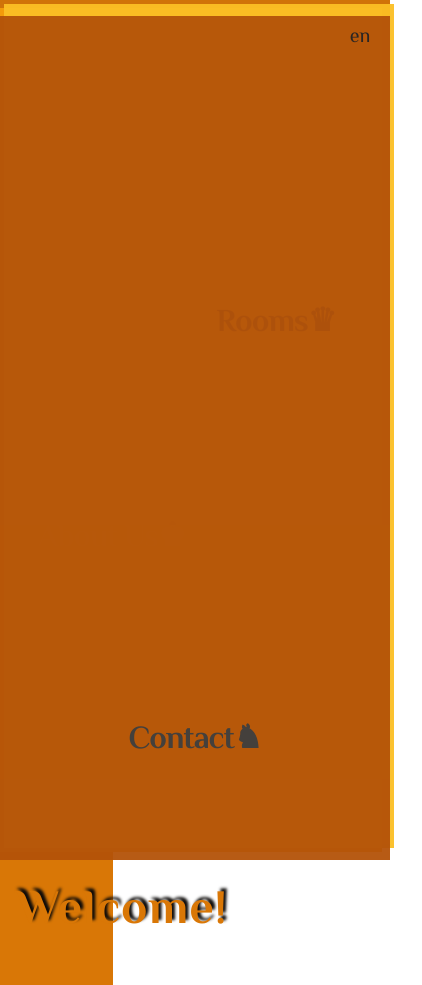
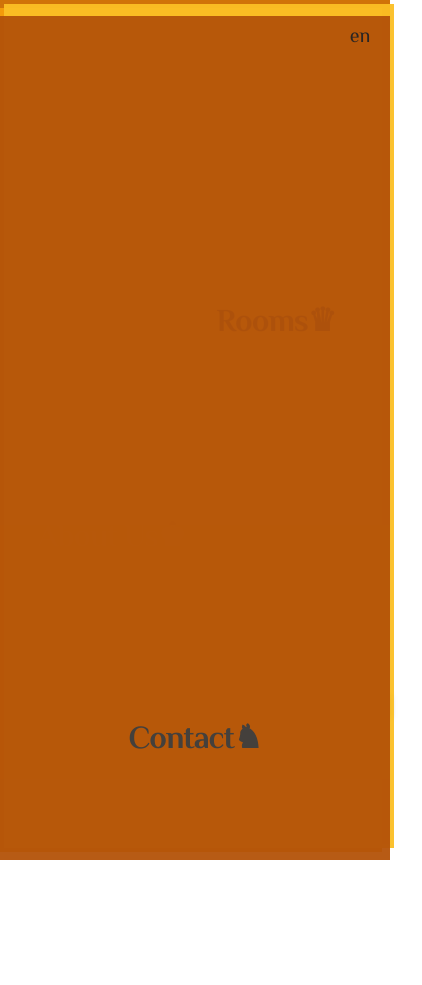
Before and after one commit to SlobodanDodic/Sombor19, a Next.js app: page /en/ in a window 390 px wide. Shown: the whole page, 422 px wide, since content can reach past the window. After the commit the page ends 844 px from the top, so only its background shows below. Built offline with nearby package versions, Linux system fonts and the light colour scheme; what tailwindcss-animated would draw is missing.

Commit message:
fix mobile view

```diff
--- a/app/[lang]/components/home/HomePage.tsx
+++ b/app/[lang]/components/home/HomePage.tsx
@@ -18,36 +18,26 @@ export function HomePage({ home }: IHome) {
 
   return (
     <div className="relative w-screen">
-      <div className="absolute w-screen top-4 left-0 h-6 z-10">
-        {/* <div
-          className={`absolute rounded-s-sm top-16 right-2 shadow-md shadow-stone-950 h-6 bg-stone-800 transition-all duration-[1500ms] ${
-            isLoaded ? "w-[47%]" : "w-0"
-          } z-10`}
-        /> */}
+      <div
+        className={`absolute bottom-0 left-0 h-6 shadow-md shadow-stone-950 bg-amber-600 transition-all duration-[1200ms] z-0 ${
+          isLoaded ? "w-screen" : "w-0"
+        }`}
+      />
 
-        {/* <div
-          className={`absolute bottom-0 left-0 h-6 shadow-md shadow-stone-950 bg-amber-600 transition-all duration-[1200ms] ${
-            isLoaded ? "w-screen" : "w-0"
-          }`}
-        /> */}
-
-        <div className="flex w-screen max-w-6xl mx-auto">
+      <div className="absolute w-screen top-8 left-0 h-6 z-10">
+        <div className="flex w-[80%] max-w-6xl mx-auto">
           <div className="hidden md:flex w-[33%]" />
           <div className="relative flex flex-col justify-end items-end w-screen md:w-[34%] text-stone-900 shadow-stone-950 text-shadow-heading">
-            <h1 className="relative text-5xl text-stone-800 font-extrabold tracking-[2px] pr-4 animate-fade-down animate-duration-[2000ms]">
+            <h1 className="relative text-stone-800 font-extrabold tracking-[2px] pr-4 animate-fade-down animate-duration-[2000ms]">
               <span className="mr-3 text-amber-600">⊹</span>
               {home.apartment}
             </h1>
             <span
-              className={`absolute circle-null -top-5 left-1/2 transform -translate-x-1/2 rounded-full w-20 h-20 shadow-inner shadow-stone-800 bg-amber-600 -z-10 transition-all duration-700 ${
+              className={`absolute circle-null -top-3 left-1/2 transform -translate-x-1/2 rounded-full w-16 h-16 shadow-inner shadow-stone-800 bg-amber-600 -z-10 transition-all duration-1000 ${
                 isLoaded ? "circle" : ""
               }`}
             />
-            {/* <h1 className="relative text-5xl text-stone-800 font-extrabold tracking-[1px] pr-4">
-              {home.apartment}
-              <span className="absolute -top-5 -left-6 rounded-full w-20 h-20 shadow-inner shadow-stone-800 bg-amber-600 -z-10" />
-            </h1> */}
-            <h1 className="text-6xl bg-[#383533] font-extrabold tracking-[1px] h-20 w-20 rounded-full text-stone-800 shadow-inner shadow-stone-950 mr-3 pt-4 z-20">
+            <h1 className="text-5xl bg-[#383533] font-extrabold tracking-[1px] h-16 w-16 rounded-full text-stone-800 shadow-inner shadow-stone-950 mr-2 pt-3 z-20">
               19
             </h1>
           </div>
@@ -55,21 +45,21 @@ export function HomePage({ home }: IHome) {
         </div>
       </div>
 
-      <div className="absolute -bottom-28 left-0 w-screen h-6">
+      <div className="absolute -bottom-20 left-8 w-screen h-6">
         <div className="flex w-screen max-w-6xl mx-auto">
           <div className="hidden md:flex w-[33%]" />
           <div className="flex justify-start items-start w-screen md:w-[34%] pl-4">
             <Typewriter
               text={home.welcome}
               delay={200}
-              className="text-5xl -mt-12 text-amber-600 font-extrabold shadow-stone-950 text-shadow-heading tracking-[1px] z-20"
+              className="-mt-12 text-amber-600 font-extrabold shadow-stone-950 text-shadow-heading tracking-[1px] z-20"
             />
           </div>
           <div className="hidden md:flex w-[33%]" />
         </div>
       </div>
 
-      <div className="flex pt-20 mt-10 mx-auto w-screen max-w-6xl">
+      <div className="flex pt-20 mx-auto w-screen max-w-6xl">
         <div className="hidden relative md:flex flex-col mt-10 w-[33%] svg-parent">
           <SvgFilter />
           <div className="flex hexa w-full">
@@ -85,7 +75,7 @@ export function HomePage({ home }: IHome) {
           </div>
         </div>
 
-        <div className="flex flex-col w-screen md:w-[34%] svg-parent">
+        <div className="flex flex-col justify-center w-[80%] mx-auto md:w-[34%] svg-parent">
           <SvgFilter />
 
           <div className="flex">
@@ -100,10 +90,10 @@ export function HomePage({ home }: IHome) {
                 className="h-full brightness-[80%] bg-stone-800 z-10"
               />
             </div>
-            <div className="flex w-[29%] ml-[1%] -mt-28 parallel-up bg-stone-800 z-0" />
+            <div className="flex w-[29%] ml-[1%] -mt-16 parallel-up bg-stone-800 z-0" />
           </div>
 
-          <div className="flex -mt-11 md:-mt-8 lg:-mt-10 xl:-mt-12">
+          <div className="flex -mt-7 md:-mt-8 lg:-mt-10 xl:-mt-12">
             <div className="flex w-[29%] mr-[1%] parallel-down bg-amber-600 h-[150%] z-0" />
 
             <div className="flex hexa w-[70%]">
--- a/app/[lang]/styles/globals.css
+++ b/app/[lang]/styles/globals.css
@@ -16,7 +16,7 @@
     @apply text-stone-800;
   }
   h1 {
-    @apply flex justify-center font-semibold text-stone-600 text-[2rem] md:text-5xl xl:text-6xl -tracking-[1px];
+    @apply flex justify-center font-semibold text-stone-600 text-4xl md:text-5xl xl:text-6xl -tracking-[1px];
   }
   h2 {
     @apply flex justify-center font-bold text-stone-700 text-[2rem] md:text-4xl -tracking-[1px] capitalize;
```
